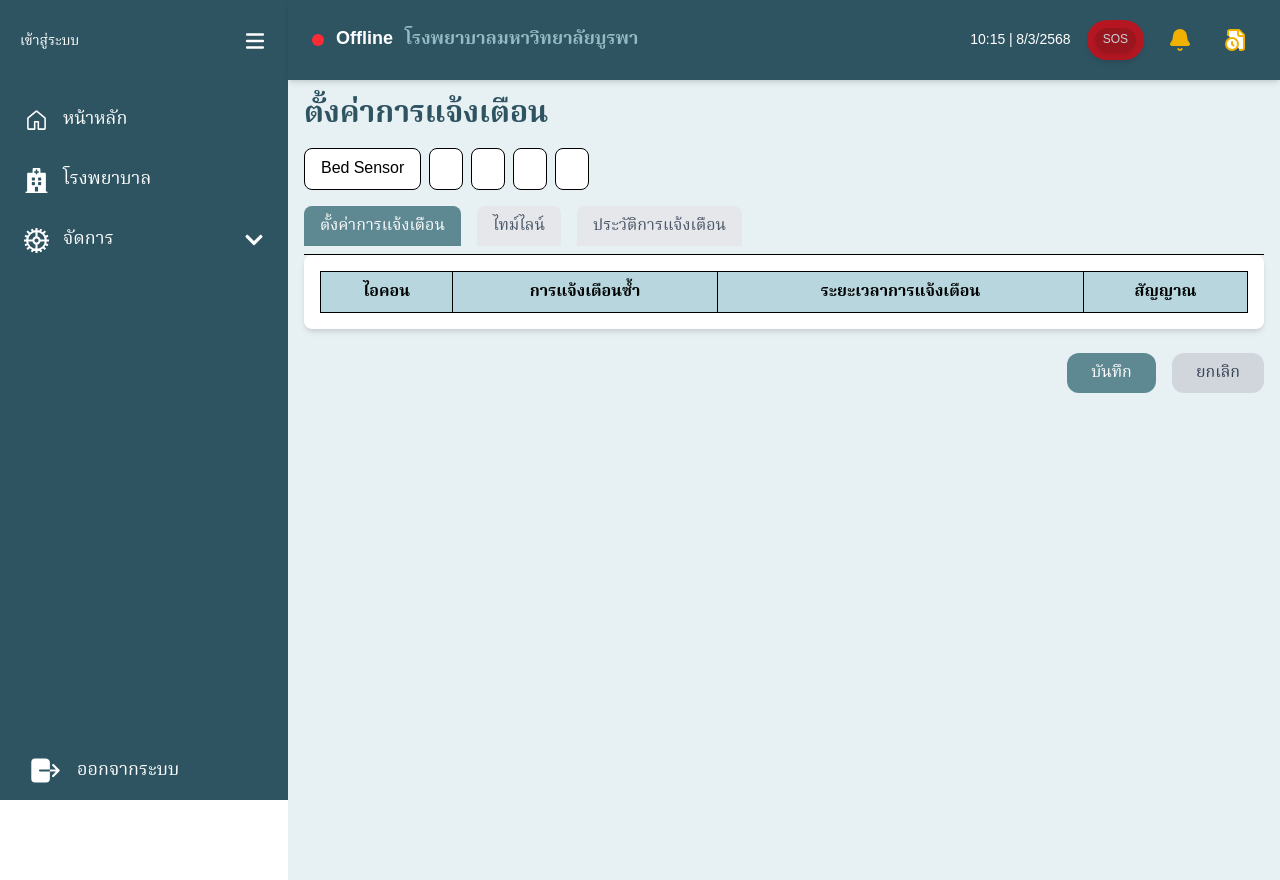
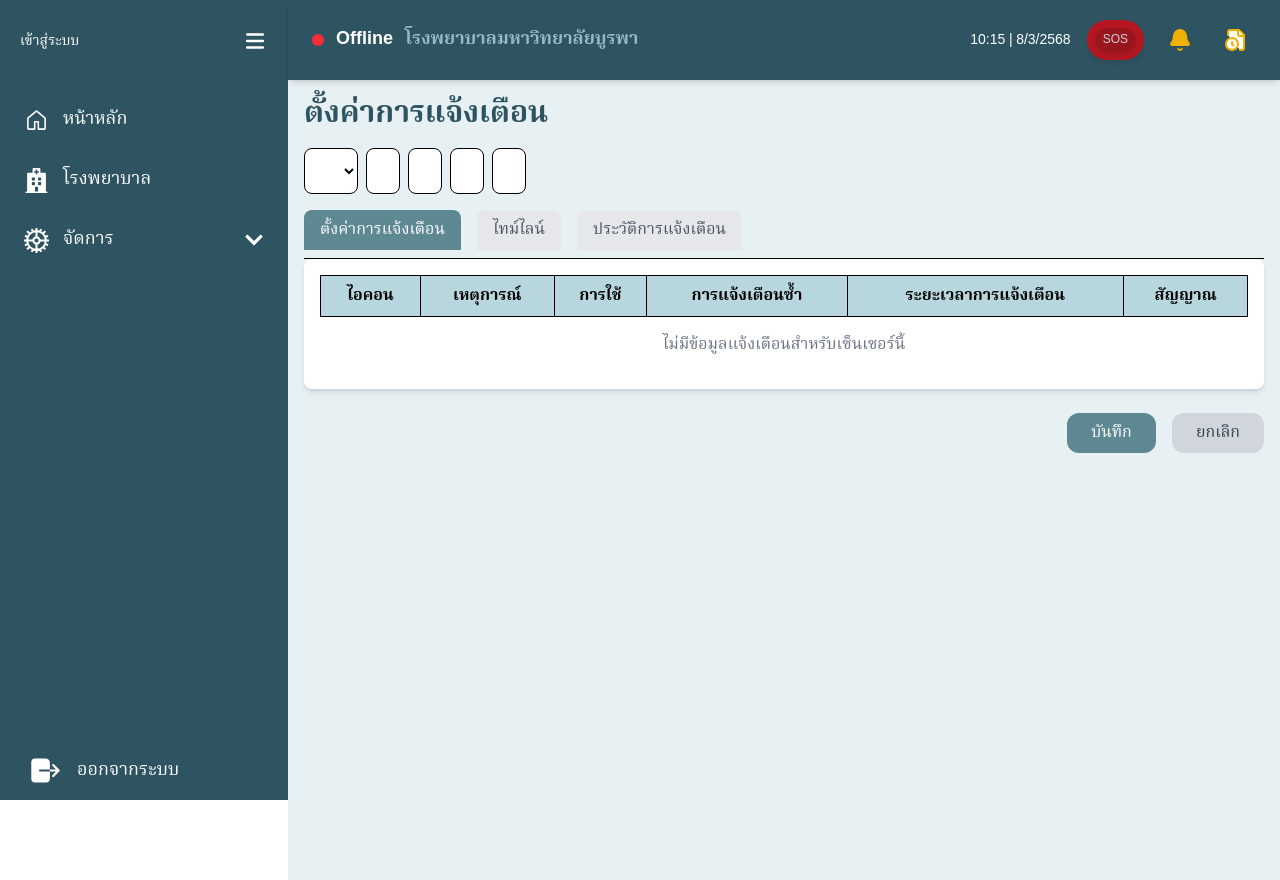
Before and after one commit to gortorrr/BedSensorFrontend, a React (Vite) app: page /setting-noti/1 in a window 1280 px wide. Built offline with nearby package versions, Linux system fonts and the light colour scheme; what tailwindcss-animated would draw is missing.

Commit message:
Dropdown Senser Draft SettingNoti

```diff
--- a/src/components/BedConfig/AddSensorDialog.tsx
+++ b/src/components/BedConfig/AddSensorDialog.tsx
@@ -25,6 +25,7 @@ const AddSensorDialog: React.FC<AddSensorDialogProps> = ({
       sensor_mac_i: "C4:4F:33:0C:AC:49",
       sensor_mac_ii: "C4:4F:33:0C:AC:45",
       history_value_sensor: [],
+      sensor_notification_config : [],
     },
     {
       sensor_id: 2,
@@ -33,6 +34,7 @@ const AddSensorDialog: React.FC<AddSensorDialogProps> = ({
       sensor_mac_i: "C4:4F:33:0C:AC:50",
       sensor_mac_ii: "C4:4F:33:0C:AC:51",
       history_value_sensor: [],
+      sensor_notification_config : [],
     },
   ];
 
--- a/src/pages/SettingNoti.tsx
+++ b/src/pages/SettingNoti.tsx
@@ -3,6 +3,7 @@ import { useEffect, useState } from "react";
 import { useBedStore } from "../store/bedStore";
 import { Bed } from "../types/bed";
 import { Sensor } from "../types/sensor";
+import { Sensor_Notification_Config } from "../types/sensor_Notifications_config";
 
 const SettingNoti: React.FC = () => {
   const { bed_id } = useParams<{ bed_id?: string }>();
@@ -10,7 +11,11 @@ const SettingNoti: React.FC = () => {
   const navigate = useNavigate();
 
   const [bed, setBed] = useState<Bed | undefined>();
-  const [sensor, setSensor] = useState<Sensor[] | undefined>();
+  const [sensorList, setSensorList] = useState<Sensor[] | undefined>();
+  const [selectedSensor, setSelectedSensor] = useState<Sensor | undefined>();
+  const [sensorNotificationConfigs, setSensorNotificationConfigs] = useState<
+    Sensor_Notification_Config[]
+  >([]);
 
   useEffect(() => {
     console.log("🛏️ bed_id from URL:", bed_id);
@@ -27,13 +32,32 @@ const SettingNoti: React.FC = () => {
       if (foundBed) {
         console.log("✅ Found bed:", foundBed);
         setBed(foundBed);
-        //setPatient(foundBed.patient);
-        setSensor(foundBed.sensors);
+        setSensorList(foundBed.sensors);
+
+        // ✅ ตั้งค่าเซ็นเซอร์เริ่มต้นเป็น "Bed Sensor" หรือเซ็นเซอร์ตัวแรก
+        const defaultSensor =
+          foundBed.sensors.find((s) => s.sensor_name === "Bed Sensor") ||
+          foundBed.sensors[0];
+        setSelectedSensor(defaultSensor);
+
+        // ✅ ถ้ามีเซ็นเซอร์ให้โหลด Notification Configs
+        if (defaultSensor) {
+          setSensorNotificationConfigs(
+            defaultSensor.sensor_notification_config || []
+          );
+        }
       } else {
         console.warn("⚠️ No bed found with ID:", bedIdNumber);
       }
     }
   }, [bed_id, bedStore]);
+
+  // เมื่อเปลี่ยนเซ็นเซอร์ ให้เปลี่ยนค่าการตั้งค่าแจ้งเตือนด้วย
+  const handleSensorChange = (sensorId: number) => {
+    const newSensor = sensorList?.find((s) => s.sensor_id === sensorId);
+    setSelectedSensor(newSensor);
+    setSensorNotificationConfigs(newSensor?.sensor_notification_config || []);
+  };
 
   const handleCancel = () => {
     navigate("/");
@@ -44,7 +68,18 @@ const SettingNoti: React.FC = () => {
       {/* Header */}
       <h2 className="text-3xl font-bold text-[#2E5361] mb-4">ตั้งค่าการแจ้งเตือน</h2>
       <div className="flex gap-2 mb-4">
-        <button className="px-4 py-2 bg-white border rounded-lg">Bed Sensor</button>
+        {/* Dropdown สำหรับเลือกเซ็นเซอร์ */}
+        <select
+          className="px-4 py-2 bg-white border rounded-lg"
+          value={selectedSensor?.sensor_id}
+          onChange={(e) => handleSensorChange(parseInt(e.target.value))}
+        >
+          {sensorList?.map((sensor) => (
+            <option key={sensor.sensor_id} value={sensor.sensor_id}>
+              {sensor.sensor_name}
+            </option>
+          ))}
+        </select>
         <button className="px-4 py-2 bg-white border rounded-lg">{bed?.room?.floor?.building?.building_name}</button>
         <button className="px-4 py-2 bg-white border rounded-lg">{bed?.room?.floor?.floor_name}</button>
         <button className="px-4 py-2 bg-white border rounded-lg">{bed?.room.room_name}</button>
@@ -64,51 +99,77 @@ const SettingNoti: React.FC = () => {
           <thead>
             <tr className="bg-[#B7D6DE]">
               <th className="p-2 border">ไอคอน</th>
-              {/*<th className="p-2 border">เหตุการณ์</th>*/}
-              {/*<th className="p-2 border">การใช้</th>*/}
+              <th className="p-2 border">เหตุการณ์</th>
+              <th className="p-2 border">การใช้</th>
               <th className="p-2 border">การแจ้งเตือนซ้ำ</th>
               <th className="p-2 border">ระยะเวลาการแจ้งเตือน</th>
               <th className="p-2 border">สัญญาณ</th>
             </tr>
           </thead>
           <tbody>
-            {/* ใช้ข้อมูลจากเซ็นเซอร์ */}
-            {sensor?.map((item, index) => (
+            {sensorNotificationConfigs &&
+            sensorNotificationConfigs.length > 0 ? (
+              sensorNotificationConfigs.map((config, index) => (
                 <tr key={index} className="text-center border-b">
                   <td className="p-2 border">🛏️</td>
-
                   <td className="p-2 border">
-                  <select className="p-1 border rounded">
-                    <option>3 นาที</option>
-                    <option>5 นาที</option>
-                    <option>10 นาที</option>
+                    {config.sensor_notification_config_event}
+                  </td>
+                  <td className="p-2 border">
+                    <input
+                      type="checkbox"
+                      className="scale-125"
+                      defaultChecked={config.sensor_notification_config_usage}
+                    />
+                  </td>
+                  <td className="p-2 border">
+                    <select
+                      className="p-1 border rounded"
+                      defaultValue={
+                        config.sensor_notification_config_repeatnoti
+                      }
+                    >
+                      <option value={3}>3 นาที</option>
+                      <option value={5}>5 นาที</option>
+                      <option value={10}>10 นาที</option>
                     </select>
                   </td>
                   <td className="p-2 border">
-                  <select className="p-1 border rounded">
-                    <option>1 นาที</option>
-                    <option>3 นาที</option>
-                    <option>5 นาที</option>
+                    <select
+                      className="p-1 border rounded"
+                      defaultValue={config.sensor_notification_config_rangetime}
+                    >
+                      <option value={1}>1 นาที</option>
+                      <option value={3}>3 นาที</option>
+                      <option value={5}>5 นาที</option>
                     </select>
                   </td>
                   <td className="p-2 border">
-                  <select className="p-1 border rounded">
-                    <option>ปกติ</option>
-                    <option>ช่วยเหลือ</option>
-                    <option>อันตราย</option>
+                    <select
+                      className="p-1 border rounded"
+                      defaultValue={config.sensor_notification_config_signal}
+                    >
+                      <option value="ปกติ">ปกติ</option>
+                      <option value="ช่วยเหลือ">ช่วยเหลือ</option>
+                      <option value="อันตราย">อันตราย</option>
                     </select>
                   </td>
                 </tr>
-            ))}
+              ))
+            ) : (
+              <tr>
+                <td colSpan={6} className="p-4 text-center text-gray-500">
+                  ไม่มีข้อมูลแจ้งเตือนสำหรับเซ็นเซอร์นี้
+                </td>
+              </tr>
+            )}
           </tbody>
         </table>
       </div>
 
       {/* Footer */}
       <div className="flex justify-end mt-6 gap-4">
-        <button
-          className="px-6 py-2 bg-[#5E8892] text-white rounded-xl hover:bg-[#95BAC3]"
-        >
+        <button className="px-6 py-2 bg-[#5E8892] text-white rounded-xl hover:bg-[#95BAC3]">
           บันทึก
         </button>
         <button
--- a/src/types/sensor.ts
+++ b/src/types/sensor.ts
@@ -1,4 +1,5 @@
 import { History_Value_Sensor } from "./history_value_sensor";
+import { Sensor_Notification_Config } from "./sensor_Notifications_config";
 
 export interface Sensor {
   sensor_id: number;
@@ -9,4 +10,5 @@ export interface Sensor {
   history_value_sensor: History_Value_Sensor[];
   sensor_unit?: string;
   sensor_name?: string;
+  sensor_notification_config : Sensor_Notification_Config[];
 }
--- /dev/null
+++ b/src/types/sensor_Notifications_config.ts
@@ -0,0 +1,11 @@
+import { Notification } from "./notification";
+
+export interface Sensor_Notification_Config {
+    sensor_notification_config_id: number;
+    sensor_notification_config_event: string;
+    sensor_notification_config_usage: boolean;
+    sensor_notification_config_repeatnoti: number;
+    sensor_notification_config_rangetime: number;
+    sensor_notification_config_signal: string;
+    notification: Notification[];
+}
```
Also changed, not shown: src/types/notification.ts (added, +9 -0 lines). Lines whose indentation alone changed are shown as unchanged.
